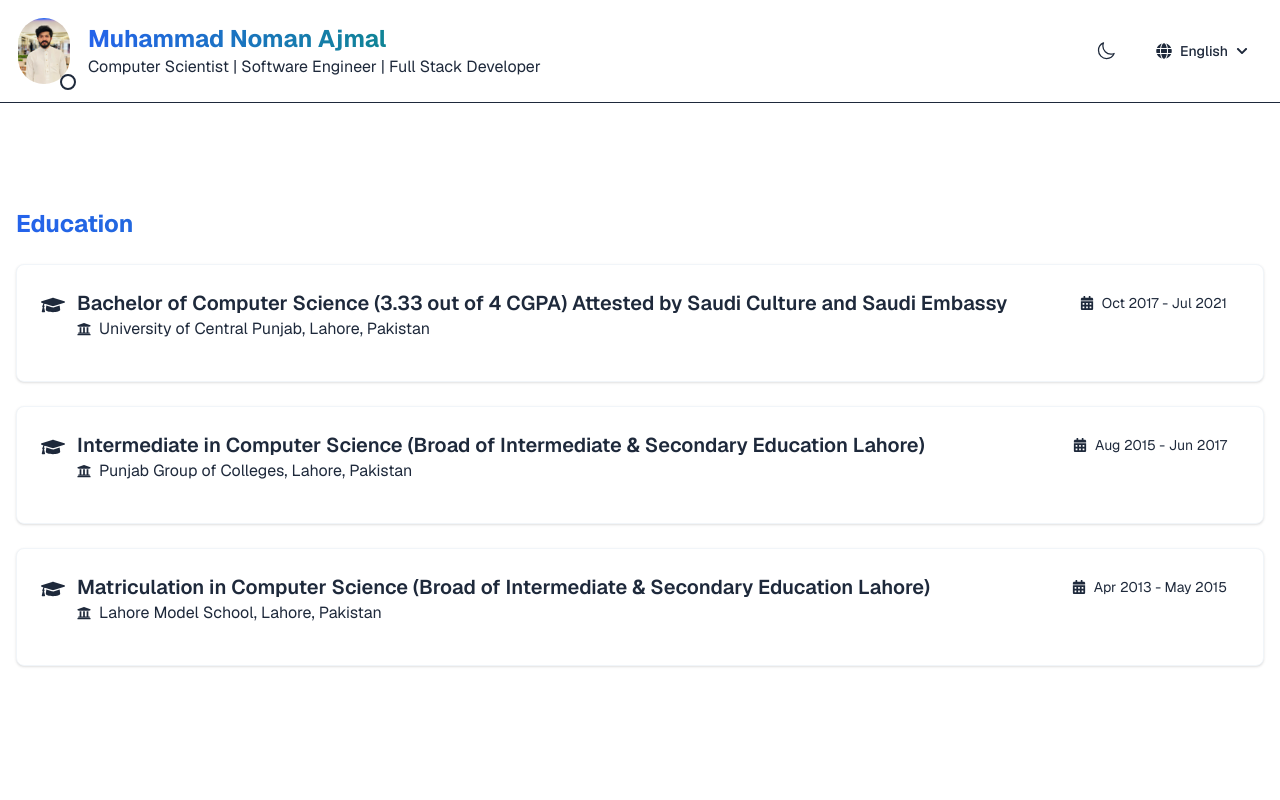
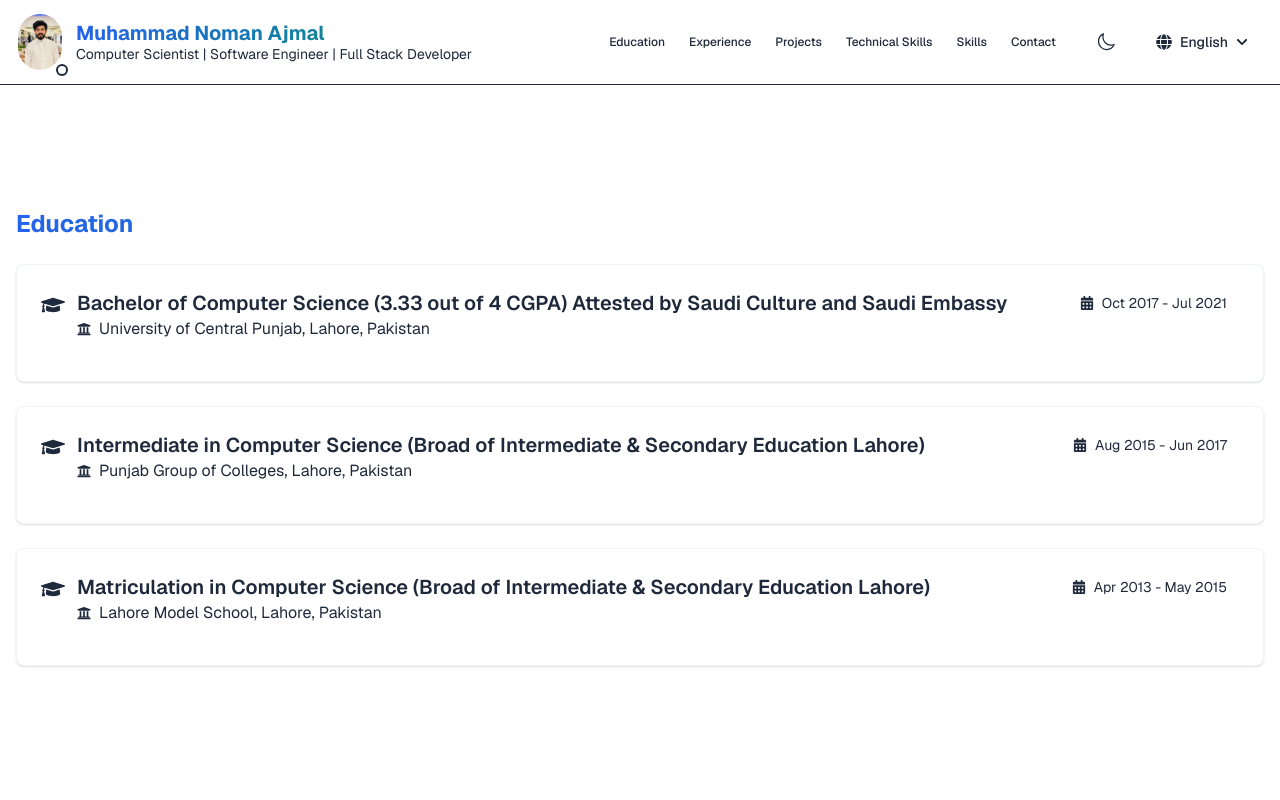
Before and after one commit to nomanajmal009/Portfolio-Web, a Next.js app: page /en in a window 1280 px wide. Shown: the top 800 px of the page. Built offline with nearby package versions, Linux system fonts and the light colour scheme.

Commit message:
add navigation headers with scrolling to the section

```diff
--- a/src/app/[lang]/page.tsx
+++ b/src/app/[lang]/page.tsx
@@ -18,37 +18,57 @@ export default function Home() {
     <main className="min-h-screen bg-background text-foreground">
       <Header />
       <div className="container mx-auto px-4 py-8 space-y-16 pt-24">
+        <div id="education">
           <AnimatedSection animationType="fade-in" delay={1}>
             <Education />
           </AnimatedSection>
+        </div>
+        <div id="experience">
           <AnimatedSection animationType="slide-in-left" delay={2}>
             <Experience />
           </AnimatedSection>
+        </div>
+        <div id="projects">
           <AnimatedSection animationType="slide-in-right" delay={3}>
             <Projects />
           </AnimatedSection>
+        </div>
+        <div id="technical-skills">
           <AnimatedSection animationType="fade-in" delay={4}>
             <TechnicalSkills />
           </AnimatedSection>
+        </div>
+        <div id="certifications">
           <AnimatedSection animationType="scale-in" delay={5}>
             <Certifications />
           </AnimatedSection>
+        </div>
+        <div id="skills">
           <AnimatedSection animationType="fade-in" delay={6}>
             <Skills />
           </AnimatedSection>
+        </div>
+        <div id="personality">
           <AnimatedSection animationType="slide-in-left" delay={7}>
             <Personality />
           </AnimatedSection>
+        </div>
+        <div id="languages">
           <AnimatedSection animationType="slide-in-right" delay={8}>
             <Languages />
           </AnimatedSection>
+        </div>
+        <div id="hobbies">
           <AnimatedSection animationType="scale-in" delay={9}>
             <Hobbies />
           </AnimatedSection>
+        </div>
+        <div id="contact">
           <AnimatedSection animationType="fade-in" delay={10}>
             <Contact />
           </AnimatedSection>
         </div>
+      </div>
     </main>
   );
 }
--- a/src/app/components/Header.tsx
+++ b/src/app/components/Header.tsx
@@ -4,6 +4,8 @@ import Image from "next/image";
 import { useTranslations } from "../context/TranslationsContext";
 import { LanguageSwitcher } from "./LanguageSwitcher";
 import { ThemeToggle } from "./ThemeToggle";
+import { Navigation } from "./Navigation";
+import { MobileNavigation } from "./MobileNavigation";
 import ProfilePicture from "../../../public/profile.jpeg";
 
 export function Header() {
@@ -11,29 +13,36 @@ export function Header() {
 
   return (
     <header className="fixed top-0 left-0 right-0 glass-effect z-50 border-b border-border fade-in visible">
-      <div className="container mx-auto px-4 py-4">
-        <div className="flex justify-between items-center">
-          <div className="flex items-center gap-4">
+      <div className="container mx-auto px-4 py-3">
+        <div className="flex items-center justify-between">
+          {/* Left: Profile and Name */}
+          <div className="flex items-center gap-3 flex-shrink-0">
             <div className="relative">
               <Image
                 src={ProfilePicture}
                 alt="Profile"
-                width={56}
-                height={56}
+                width={48}
+                height={48}
                 className="rounded-full border-2 border-primary shadow-card transition-transform hover:scale-105"
               />
-              <div className="absolute -bottom-1 -right-1 w-4 h-4 bg-accent rounded-full border-2 border-background" />
+              <div className="absolute -bottom-1 -right-1 w-3 h-3 bg-accent rounded-full border-2 border-background" />
             </div>
-            <div>
-              <h1 className="text-2xl font-bold text-gradient">
+            <div className="hidden sm:block">
+              <h1 className="text-xl font-bold text-gradient leading-tight">
                 {t.header.name}
               </h1>
-              <p className="text-primary-light">{t.header.title}</p>
+              <p className="text-sm text-primary-light leading-tight">
+                {t.header.title}
+              </p>
             </div>
           </div>
+
+          {/* Right: Navigation and Controls */}
           <div className="flex items-center gap-4">
+            <Navigation />
             <ThemeToggle />
             <LanguageSwitcher />
+            <MobileNavigation />
           </div>
         </div>
       </div>
--- /dev/null
+++ b/src/app/components/MobileNavigation.tsx
@@ -0,0 +1,82 @@
+"use client";
+
+import { useState } from "react";
+import { useTranslations } from "../context/TranslationsContext";
+
+export function MobileNavigation() {
+  const { t } = useTranslations();
+  const [isOpen, setIsOpen] = useState(false);
+
+  const scrollToSection = (sectionId: string) => {
+    const element = document.getElementById(sectionId);
+    if (element) {
+      const headerHeight = 70; // Approximate header height
+      const elementPosition = element.offsetTop - headerHeight;
+      window.scrollTo({
+        top: elementPosition,
+        behavior: 'smooth'
+      });
+    }
+    setIsOpen(false);
+  };
+
+  const sections = [
+    { id: 'education', label: t.education.title },
+    { id: 'experience', label: t.experience.title },
+    { id: 'projects', label: t.projects.title },
+    { id: 'technical-skills', label: t.technicalSkills.title },
+    { id: 'skills', label: t.skills.title },
+    { id: 'contact', label: t.contact.title },
+  ];
+
+  return (
+    <div className="lg:hidden">
+      <button
+        onClick={() => setIsOpen(!isOpen)}
+        className="p-2 rounded-md text-foreground/70 hover:text-primary hover:bg-primary/10 transition-colors duration-200"
+        aria-label="Toggle navigation menu"
+      >
+        <svg
+          className="w-6 h-6"
+          fill="none"
+          stroke="currentColor"
+          viewBox="0 0 24 24"
+        >
+          {isOpen ? (
+            <path
+              strokeLinecap="round"
+              strokeLinejoin="round"
+              strokeWidth={2}
+              d="M6 18L18 6M6 6l12 12"
+            />
+          ) : (
+            <path
+              strokeLinecap="round"
+              strokeLinejoin="round"
+              strokeWidth={2}
+              d="M4 6h16M4 12h16M4 18h16"
+            />
+          )}
+        </svg>
+      </button>
+
+      {isOpen && (
+        <div className="absolute top-full left-0 right-0 bg-background/95 backdrop-blur-sm border-b border-border shadow-lg z-50">
+          <nav className="container mx-auto px-4 py-3">
+            <div className="grid grid-cols-2 gap-1">
+              {sections.map((section) => (
+                <button
+                  key={section.id}
+                  onClick={() => scrollToSection(section.id)}
+                  className="text-xs font-medium text-foreground/70 hover:text-primary transition-colors duration-200 px-2 py-1.5 rounded-md hover:bg-primary/10 text-left"
+                >
+                  {section.label}
+                </button>
+              ))}
+            </div>
+          </nav>
+        </div>
+      )}
+    </div>
+  );
+}
--- /dev/null
+++ b/src/app/components/Navigation.tsx
@@ -0,0 +1,51 @@
+"use client";
+
+import React from "react";
+import { useTranslations } from "../context/TranslationsContext";
+
+export function Navigation() {
+  const { t } = useTranslations();
+
+  const scrollToSection = (sectionId: string) => {
+    const element = document.getElementById(sectionId);
+    if (element) {
+      const headerHeight = 70; // Approximate header height
+      const elementPosition = element.offsetTop - headerHeight;
+      window.scrollTo({
+        top: elementPosition,
+        behavior: 'smooth'
+      });
+    }
+  };
+
+  const sections = [
+    { id: 'education', label: t.education.title },
+    { id: 'experience', label: t.experience.title },
+    { id: 'projects', label: t.projects.title },
+    { id: 'technical-skills', label: t.technicalSkills.title },
+    { id: 'skills', label: t.skills.title },
+    { id: 'contact', label: t.contact.title },
+  ];
+
+  return (
+    <div className="relative w-full">
+      <nav
+        className="flex items-center gap-2 text-xs font-medium overflow-x-auto scrollbar-thin scrollbar-thumb-primary/30 scrollbar-track-transparent px-2"
+        style={{ WebkitOverflowScrolling: 'touch' }}
+      >
+        {sections.map((section) => (
+          <button
+            key={section.id}
+            onClick={() => scrollToSection(section.id)}
+            className="whitespace-nowrap px-2 py-1 rounded-md hover:bg-primary/10 text-foreground/70 hover:text-primary transition-colors duration-200"
+          >
+            {section.label}
+          </button>
+        ))}
+      </nav>
+      {/* Optional: fade effect on edges for better UX */}
+      <div className="pointer-events-none absolute top-0 left-0 h-full w-4 bg-gradient-to-r from-background to-transparent" />
+      <div className="pointer-events-none absolute top-0 right-0 h-full w-4 bg-gradient-to-l from-background to-transparent" />
+    </div>
+  );
+}
--- a/src/app/globals.css
+++ b/src/app/globals.css
@@ -44,6 +44,7 @@ body {
   background: var(--background);
   color: var(--foreground);
   font-family: var(--font-geist-sans), Arial, sans-serif;
+  scroll-behavior: smooth;
 }
 
 /* Custom utility classes */
```
Lines whose indentation alone changed are shown as unchanged.
